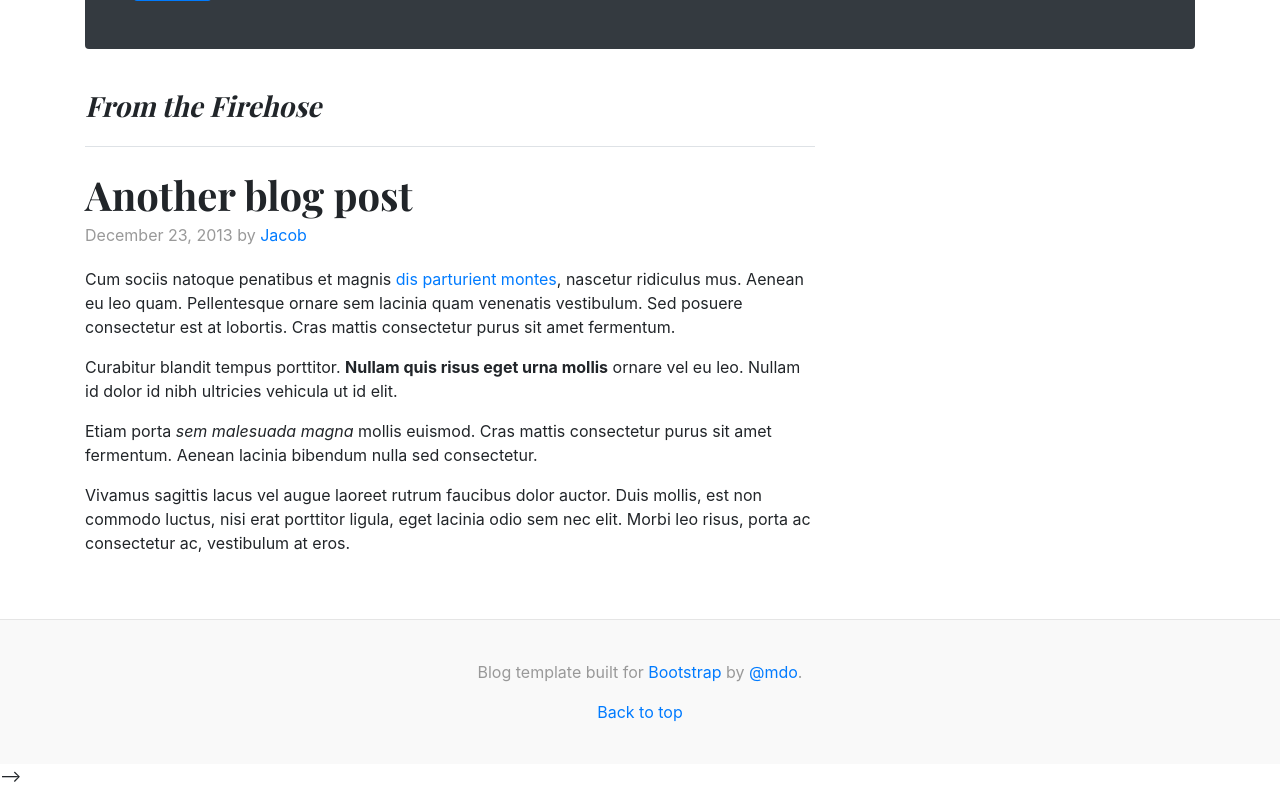
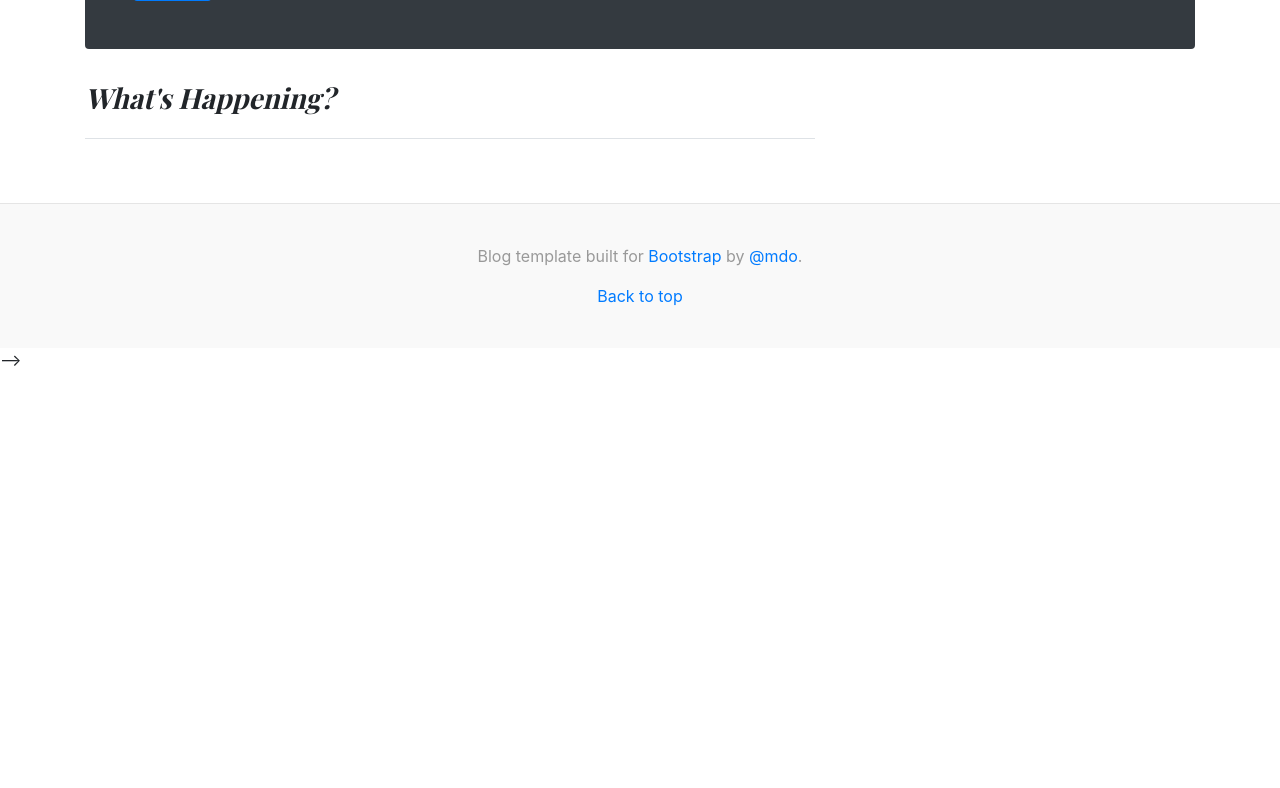
Before and after one commit to Connieh1/this-happened-frontend, a PHP site: page / in a window 1280 px wide. Shown: the part 602-1390 px from the top of the page. After the commit the page ends 968 px from the top, so only its background shows below. Run offline with PHP 8.4, Linux system fonts and the light colour scheme.

Commit message:
Update files

```diff
--- a/index.css
+++ b/index.css
@@ -1,16 +1,16 @@
 /* stylelint-disable selector-list-comma-newline-after */
 
-.blog-header {
+.post-header {
   line-height: 1;
   border-bottom: 1px solid #e5e5e5;
 }
 
-.blog-header-logo {
+.post-header-logo {
   font-family: "Playfair Display", Georgia, "Times New Roman", serif;
   font-size: 2.25rem;
 }
 
-.blog-header-logo:hover {
+.post-header-logo:hover {
   text-decoration: none;
 }
 
@@ -69,24 +69,24 @@ h1, h2, h3, h4, h5, h6 {
 }
 
 /* Pagination */
-.blog-pagination {
+.post-pagination {
   margin-bottom: 4rem;
 }
-.blog-pagination > .btn {
+.post-pagination > .btn {
   border-radius: 2rem;
 }
 
 /*
  * Blog posts
  */
-.blog-post {
+.post-post {
   margin-bottom: 4rem;
 }
-.blog-post-title {
+.post-post-title {
   margin-bottom: .25rem;
   font-size: 2.5rem;
 }
-.blog-post-meta {
+.post-post-meta {
   margin-bottom: 1.25rem;
   color: #999;
 }
@@ -94,13 +94,13 @@ h1, h2, h3, h4, h5, h6 {
 /*
  * Footer
  */
-.blog-footer {
+.post-footer {
   padding: 2.5rem 0;
   color: #999;
   text-align: center;
   background-color: #f9f9f9;
   border-top: .05rem solid #e5e5e5;
 }
-.blog-footer p:last-child {
+.post-footer p:last-child {
   margin-bottom: 0;
 }
--- a/index.html
+++ b/index.html
@@ -4,9 +4,9 @@
     <meta charset="utf-8">
     <meta name="viewport" content="width=device-width, initial-scale=1, shrink-to-fit=no">
     <meta name="description" content="">
-    <meta name="author" content="Mark Otto, Jacob Thornton, and Bootstrap contributors">
+    <meta name="author" content="Connie Hyman">
     <meta name="generator" content="Jekyll v4.0.1">
-    <title>Blog Template · Bootstrap</title>
+    <title>This Happened!</title>
 
     <link rel="canonical" href="https://getbootstrap.com/docs/4.5/examples/blog/">
 
@@ -47,13 +47,13 @@
   </head>
   <body>
     <div class="container">
-  <header class="blog-header py-3">
+  <header class="post-header py-3">
     <div class="row flex-nowrap justify-content-between align-items-center">
       <div class="col-4 pt-1">
         <a class="text-muted" href="#"></a>
       </div>
       <div class="col-4 text-center">
-        <a class="blog-header-logo text-dark" href="#">This Happened!</a>
+        <a class="post-header-logo text-dark" href="#">This Happened!</a>
       </div>
       <div class="col-4 d-flex justify-content-end align-items-center">
         <a class="text-muted" href="#" aria-label="Search">
@@ -108,44 +108,52 @@
     </div>
   </div>
 
-  <div class="row mb-2"  id="post-container">
+  <!-- <div class="row mb-2"  id="post-container"> -->
 
 
     <!-- inside end of card div -->
-  </div>
+  <!-- </div> -->
 </div>
 
-<main role="main" class="container" >
-  <div class="row">
-    <div class="col-md-8 blog-main">
+<main role="main" class="container" ></>
+  <div class="row" >
+    <div class="col-md-8 post-main" >
       <h3 class="pb-4 mb-4 font-italic border-bottom">
-        From the Firehose
+        What's Happening?
       </h3>
 
-      <div class="blog-post">
-        <h2 class="blog-post-title">Another blog post</h2>
-        <p class="blog-post-meta">December 23, 2013 by <a href="#">Jacob</a></p>
+
+
+      <div class="post-post" >
+        <!-- <h2 class="post-post-title">Another post post</h2>
+        <p class="post-post-meta">December 23, 2013 by <a href="#">Jacob</a></p>
 
         <p>Cum sociis natoque penatibus et magnis <a href="#">dis parturient montes</a>, nascetur ridiculus mus. Aenean eu leo quam. Pellentesque ornare sem lacinia quam venenatis vestibulum. Sed posuere consectetur est at lobortis. Cras mattis consectetur purus sit amet fermentum.</p>
         <blockquote>
           <p>Curabitur blandit tempus porttitor. <strong>Nullam quis risus eget urna mollis</strong> ornare vel eu leo. Nullam id dolor id nibh ultricies vehicula ut id elit.</p>
         </blockquote>
         <p>Etiam porta <em>sem malesuada magna</em> mollis euismod. Cras mattis consectetur purus sit amet fermentum. Aenean lacinia bibendum nulla sed consectetur.</p>
-        <p>Vivamus sagittis lacus vel augue laoreet rutrum faucibus dolor auctor. Duis mollis, est non commodo luctus, nisi erat porttitor ligula, eget lacinia odio sem nec elit. Morbi leo risus, porta ac consectetur ac, vestibulum at eros.</p>
-      </div><!-- /.blog-post -->
+        <p>Vivamus sagittis lacus vel augue laoreet rutrum faucibus dolor auctor. Duis mollis, est non commodo luctus, nisi erat porttitor ligula, eget lacinia odio sem nec elit. Morbi leo risus, porta ac consectetur ac, vestibulum at eros.</p> -->
+      </div><!-- /.post-post -->
 
 
 
-      <!-- <nav class="blog-pagination">
+      <!-- <nav class="post-pagination">
         <a class="btn btn-outline-primary" href="#">Older</a>
         <a class="btn btn-outline-secondary disabled" href="#" tabindex="-1" aria-disabled="true">Newer</a>
       </nav> -->
 
     </div>
 
-    <!-- /.blog-main -->
+    <div class="row mb-2"  id="post-container">
+
+
+      <!-- inside end of card div -->
+    </div>
+
+    <!-- /.post-main -->
     <!--
-    <aside class="col-md-4 blog-sidebar">
+    <aside class="col-md-4 post-sidebar">
       <div class="p-4 mb-3 bg-light rounded">
         <h4 class="font-italic">About</h4>
         <p class="mb-0">Etiam porta <em>sem malesuada magna</em> mollis euismod. Cras mattis consectetur purus sit amet fermentum. Aenean lacinia bibendum nulla sed consectetur.</p>
@@ -178,13 +186,13 @@
         </ol>
       </div>
     </aside> -->
-    <!-- /.blog-sidebar -->
+    <!-- /.post-sidebar -->
 
   </div><!-- /.row -->
 
 </main><!-- /.container -->
 
-<footer class="blog-footer">
+<footer class="post-footer">
   <p>Blog template built for <a href="https://getbootstrap.com/">Bootstrap</a> by <a href="https://twitter.com/mdo">@mdo</a>.</p>
   <p>
     <a href="#">Back to top</a>
--- a/src/post.js
+++ b/src/post.js
@@ -24,6 +24,18 @@ class Post{
         </div>
       </div>`
 
+      return `
+
+      <div class="post-post" >
+        <h2 class="post-post-title">${this.title}</h2>
+        <p class="post-post-meta">December 23, 2013 by <a href="#">Jacob</a></p>
+        <p>${this.subject}</p>
+        <blockquote>
+          <p>${this.description}</p>
+        </blockquote>
+      </div><!-- /.post-post -->
+      `
+
 
     // return `
     // <div data-id=${this.id}>
```
